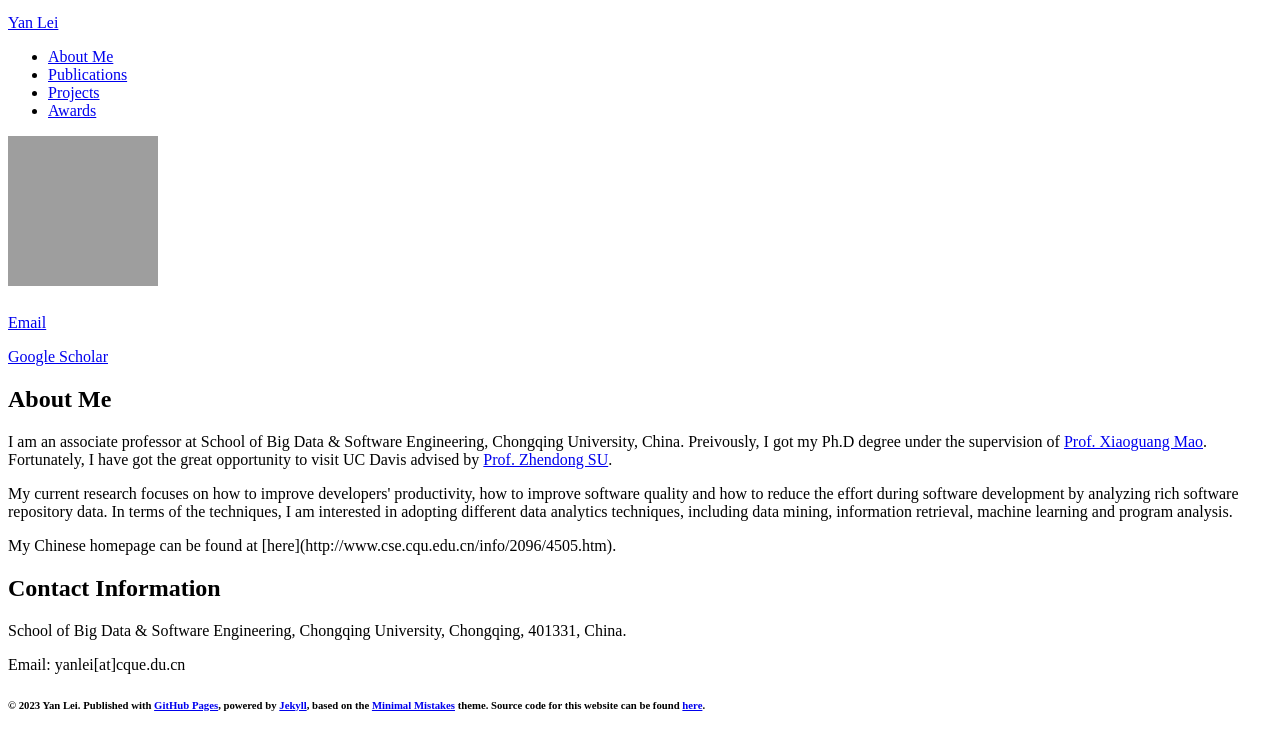
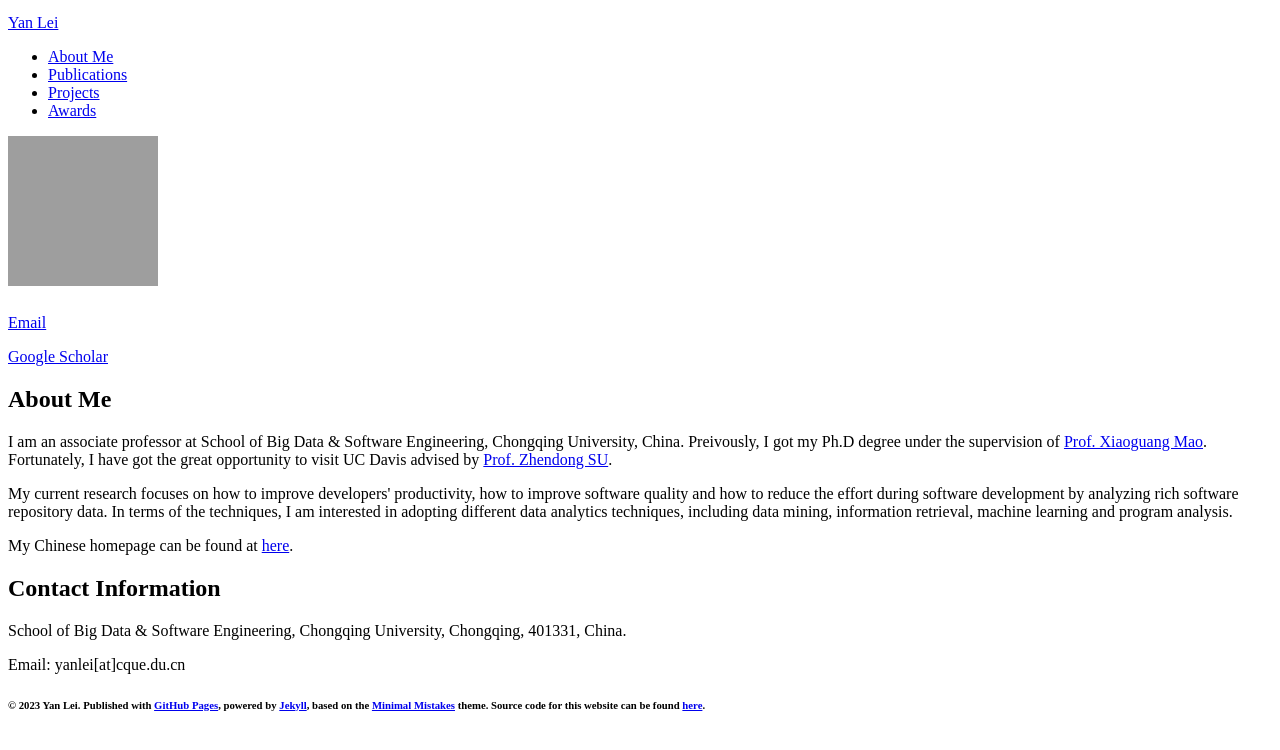
Before and after one commit to yanlei-cs/yanlei-cs.github.io, a Jekyll site: the page built from index.md, in a window 1280 px wide, cut to the strip 112-862 px from the top of the page. Built offline with Jekyll 4.4.1, drawn with Linux system fonts in a browser that asks for light colours; nearby versions of some CDN libraries; comment, search, counter and statistics services are not loaded; our own code applies the rules of GitHub Pages for plain Markdown files; some of the changed lines change nothing that is shown.

Commit message:
Update index.md

```diff
--- a/index.md
+++ b/index.md
@@ -7,7 +7,7 @@ layout: page
 
 <p>My current research focuses on how to improve developers' productivity, how to improve software quality and how to reduce the effort during software development by analyzing rich software repository data. In terms of the techniques, I am interested in adopting different data analytics techniques, including data mining, information retrieval, machine learning and program analysis.</p>
 
-<p>My Chinese homepage can be found at [here](http://www.cse.cqu.edu.cn/info/2096/4505.htm).
+<p>My Chinese homepage can be found at <a href="http://www.cse.cqu.edu.cn/info/2096/4505.htm">here</a>.
 </p>
 
 ## Contact Information
```
